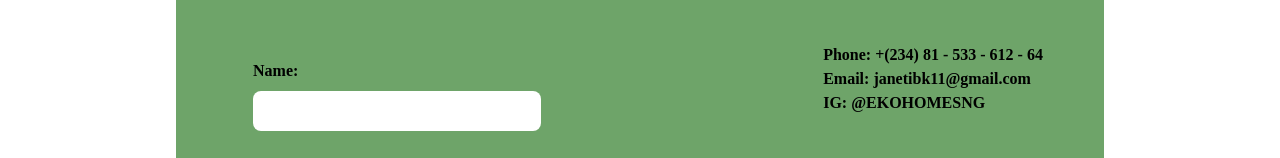
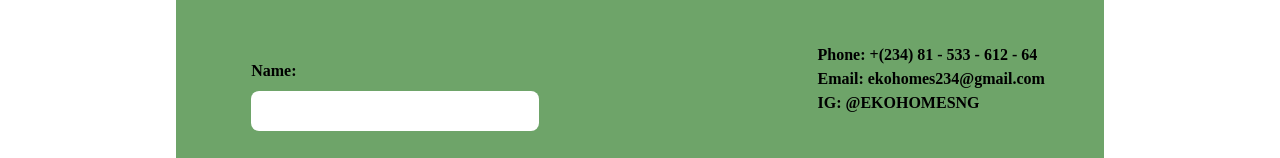
Before and after one commit to Olayinka-Ayode/ekohomesng, a React (Create React App) app: page / in a window 1280 px wide. Shown: the part 1232-1390 px from the top of the page. Built offline with nearby package versions, Linux system fonts and the light colour scheme.

Commit message:
edits email

```diff
--- a/src/Button.js
+++ b/src/Button.js
@@ -2,7 +2,7 @@ import React from "react";
 
 const Button = () => {
     return (
-        <button className="bg-logoGreen font-semibold py-4 px-8 rounded-lg hover:font-bold md:ml-20"><a href="mailto:janetibk11@gmail.com">Let's Talk!</a></button>
+        <button className="bg-logoGreen font-semibold py-4 px-8 rounded-lg hover:font-bold md:ml-20"><a href="mailto:ekohomes234@gmail.com">Let's Talk!</a></button>
     );
 }
 
--- a/src/Contact.js
+++ b/src/Contact.js
@@ -16,7 +16,7 @@ const Contact = () => {
                 </div>
                 <div className="contact font-playPen font-semibold text-left p-4 md:p-0">
                     <p>Phone: +(234) 81 - 533 - 612 - 64</p>
-                    <p>Email: <a href="mailto:" target='_blank' rel="noreferrer">janetibk11@gmail.com</a></p>
+                    <p>Email: <a href="mailto:" target='_blank' rel="noreferrer">ekohomes234@gmail.com</a></p>
                     <p><a href="https://instagram.com/ekohomesng?igshid=YWo4eDVrejRWZzY=" target='_blank' rel="noreferrer">IG: @EKOHOMESNG</a></p>
                 </div>
             </div>
```
